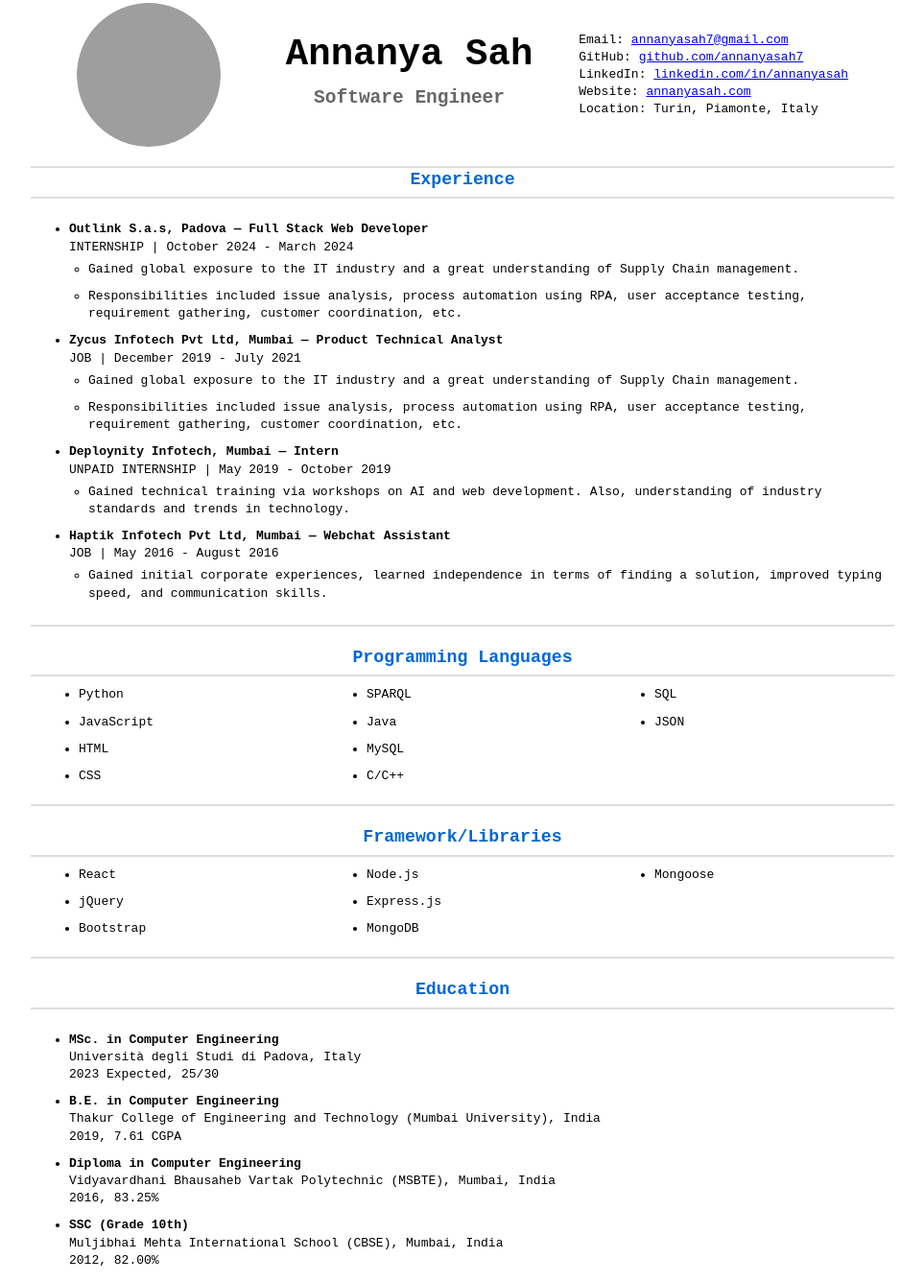
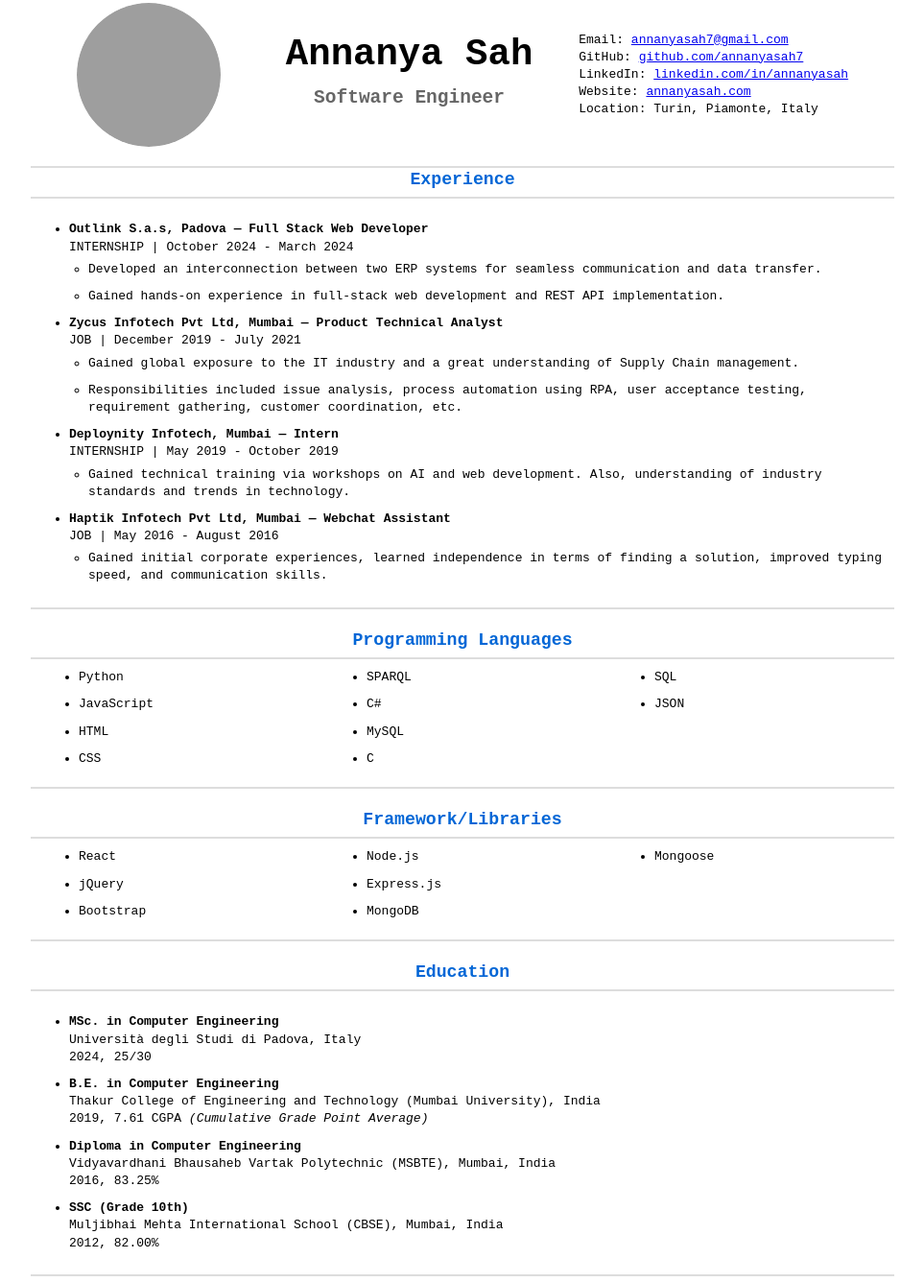
Before and after one commit to annanyax/web-resume, a plain HTML site: page index.html in a window 1280 px wide. Shown: the part 37-1373 px from the top of the page at 96% size, without its empty margins (158-1121 px from the left). Drawn offline with Linux system fonts and the light colour scheme; grey boxes are pictures that could not be loaded.

Commit message:
Text deatils updated

```diff
--- a/index.html
+++ b/index.html
@@ -40,12 +40,8 @@
                     <strong>Outlink S.a.s, Padova — Full Stack Web Developer</strong><br>
                     INTERNSHIP | October 2024 - March 2024<br>
                     <ul>
-                        <li>Gained global exposure to the IT industry and a great understanding of Supply Chain
-                            management.
-                        </li>
-                        <li>Responsibilities included issue analysis, process automation using RPA, user acceptance
-                            testing,
-                            requirement gathering, customer coordination, etc.</li>
+                        <li>Developed an interconnection between two ERP systems for seamless communication and data transfer.</li>
+                        <li>Gained hands-on experience in full-stack web development and REST API implementation.</li>
                     </ul>
                 </li>
 
@@ -63,7 +59,7 @@
                 </li>
                 <li>
                     <strong>Deploynity Infotech, Mumbai — Intern</strong><br>
-                    UNPAID INTERNSHIP | May 2019 - October 2019<br>
+                    INTERNSHIP | May 2019 - October 2019<br>
                     <ul>
                         <li>Gained technical training via workshops on AI and web development. Also, understanding of
                             industry standards and trends in technology.</li>
@@ -92,9 +88,9 @@
                 <ul class="li-column">
 
                     <li>SPARQL</li>
-                    <li>Java</li>
+                    <li>C#</li>
                     <li>MySQL</li>
-                    <li>C/C++</li>
+                    <li>C</li>
                 </ul>
                 <ul class="li-column">
 
@@ -133,12 +129,12 @@
                 <li>
                     <strong>MSc. in Computer Engineering</strong><br>
                     Università degli Studi di Padova, Italy<br>
-                    2023 Expected, 25/30
+                    2024, 25/30
                 </li>
                 <li>
                     <strong>B.E. in Computer Engineering</strong><br>
                     Thakur College of Engineering and Technology (Mumbai University), India<br>
-                    2019, 7.61 CGPA
+                    2019, 7.61 CGPA <em>(Cumulative Grade Point Average)</em>
                 </li>
                 <li>
                     <strong>Diploma in Computer Engineering</strong><br>
@@ -242,16 +238,16 @@
             <h3 class="section-title">Languages</h3>
             <div class="languages">
                 <ul class="li-column">
-                    <li>Italian - A2 level</li>
+                    <li>Italian(A2)</li>
 
                 </ul>
                 <ul class="li-column">
 
-                    <li>English - C1 level</li>
+                    <li>English(C1)</li>
 
                 </ul>
                 <ul class="li-column">
-                    <li>Hindi - Native</li>
+                    <li>Hindi(Native)</li>
                 </ul>
             </div>
         </div>
```
